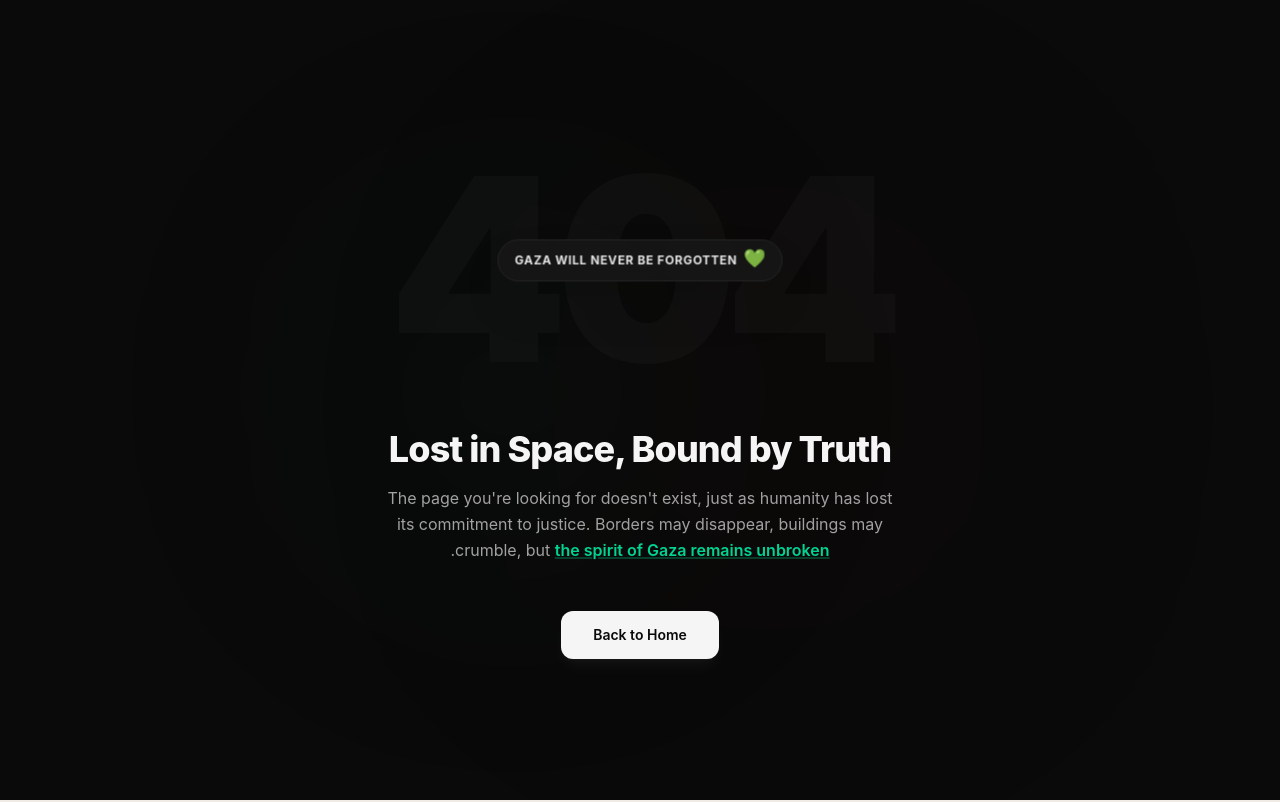
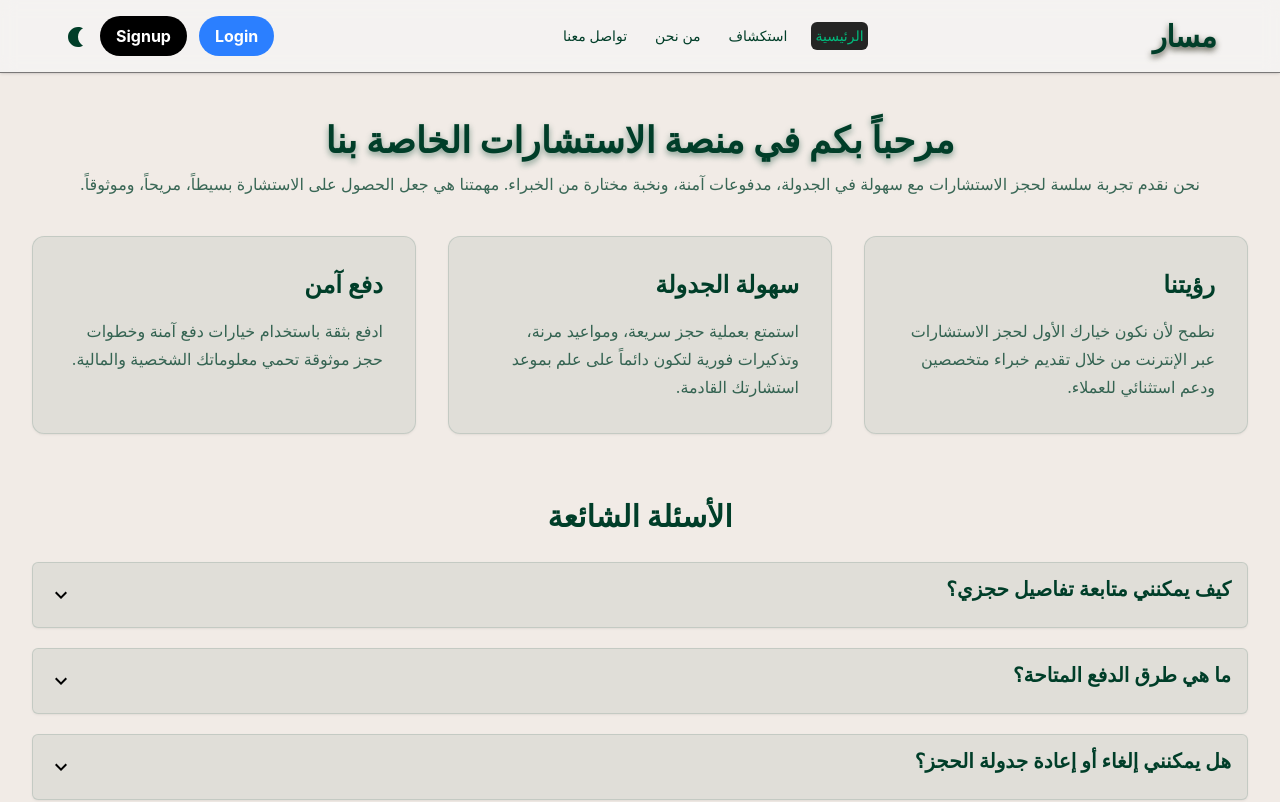
Before and after one commit to ahmedkasrawi/Booking_webapp, a React (Vite) app: page /about in a window 1280 px wide. Shown: the top 802 px of the page. Built offline with nearby package versions, Linux system fonts and the light colour scheme.

Commit message:
improve ui

```diff
--- a/src/App.jsx
+++ b/src/App.jsx
@@ -15,7 +15,8 @@ const BookingsPage = lazy(() => import("./pages/bookings/BookingsPage"));
 const ProviderBooking = lazy(() => import("./pages/provider/Provider.page"));
 // const ServiceDetails = lazy(() => import("./pages/ServicesPage/ServiceDetailsPage" ));
 const AdminPage = lazy(() => import("./admin/AdminPage"));
-const ContactPage = lazy(() => import("./pages/else/Contact"));
+const ContactPage = lazy(() => import("./pages/else/ContactPage"));
+const AboutPage = lazy(() => import("./pages/else/AboutPage"));
 
 // layout
 import MainLayout from "./pages/else/MainLayout";
@@ -43,6 +44,7 @@ function App() {
             <Route path="/experts/:id" element={<ExpertPage />} />
             <Route path="/explore" element={<ExplorePage />} />
             <Route path="/contact" element={<ContactPage />} />
+            <Route path="/about" element={<AboutPage />} />
 
             <Route element={<RouteProtect allowedRoles={["user"]} />}>
               <Route path="/bookings" element={<BookingsPage />} />
--- a/src/components/ScrollReveal.jsx
+++ b/src/components/ScrollReveal.jsx
@@ -10,7 +10,7 @@ const ScrollReveal = ({
     <motion.div
       initial={{ opacity: 0, y: yOffset }}
       whileInView={{ opacity: 1, y: 0 }}
-      viewport={{ once: true, margin: "-100px" }}
+      viewport={{ once: true, amount: 0.3 }}
       transition={{ duration: duration, delay: delay, ease: [0.215, 0.61, 0.355, 1] }}
     >
       {children}
--- a/src/components/navbar/Navbar.jsx
+++ b/src/components/navbar/Navbar.jsx
@@ -22,6 +22,7 @@ export default function Navbar() {
   const navItems = [
     { label: "الرئيسية", href: "/home" },
     { label: "استكشاف", href: "/explore" },
+    { label: " من نحن", href: "/about" },
     { label: "تواصل معنا", href: "/contact" },
     ...(user?.role === "admin" ? [{ label: "الأدمن", href: "/admin" }] : []),
     ...(user?.role === "user"
--- /dev/null
+++ b/src/pages/else/AboutPage.jsx
@@ -0,0 +1,133 @@
+import PageTransition from "../../components/animation/PageTransition";
+import Container from "../../components/Container";
+import Header from "../../components/Header";
+import Card from "./components/Card";
+import ScrollReveal from "../../components/ScrollReveal";
+import Accordion from "@mui/material/Accordion";
+import AccordionDetails from "@mui/material/AccordionDetails";
+import AccordionSummary from "@mui/material/AccordionSummary";
+import ExpandMoreIcon from "@mui/icons-material/ExpandMore";
+import { useState } from "react";
+
+export default function AboutPage() {
+  const [expanded, setExpanded] = useState(false);
+
+  const handelChange = (panel) => (event, isExpanded) => {
+    setExpanded(isExpanded ? panel : false);
+  };
+
+  return (
+    <PageTransition>
+      {/* تمت إضافة dir="rtl" هنا لضبط الاتجاه للغة العربية */}
+      <div className="pt-15 mb-25 mt-5 text-text-prg" dir="rtl">
+        <Container>
+          <Header
+            header={"مرحباً بكم في منصة الاستشارات الخاصة بنا"}
+            paragraph={
+              "نحن نقدم تجربة سلسة لحجز الاستشارات مع سهولة في الجدولة، مدفوعات آمنة، ونخبة مختارة من الخبراء. مهمتنا هي جعل الحصول على الاستشارة بسيطاً، مريحاً، وموثوقاً."
+            }
+            className="py-10"
+          />
+          <section className="grid gap-8 md:grid-cols-3 mb-16">
+            <Card
+              title={"رؤيتنا"}
+              paragraph={
+                "نطمح لأن نكون خيارك الأول لحجز الاستشارات عبر الإنترنت من خلال تقديم خبراء متخصصين ودعم استثنائي للعملاء."
+              }
+            />
+            <Card
+              title={"سهولة الجدولة"}
+              paragraph={
+                "استمتع بعملية حجز سريعة، ومواعيد مرنة، وتذكيرات فورية لتكون دائماً على علم بموعد استشارتك القادمة."
+              }
+            />
+            <Card
+              title={"دفع آمن"}
+              paragraph={
+                "ادفع بثقة باستخدام خيارات دفع آمنة وخطوات حجز موثوقة تحمي معلوماتك الشخصية والمالية."
+              }
+            />
+          </section>
+
+          <section className="">
+            <h2 className="text-3xl font-bold mb-7 text-center">
+              الأسئلة الشائعة
+            </h2>
+            <ScrollReveal>
+              {" "}
+              <Accordion
+                elevation={0}
+                disableGutters
+                expanded={expanded === "panel1"}
+                onChange={handelChange("panel1")}
+                className=" mb-5! border! border-text-main/12! rounded-md! bg-text-main/7! text-text-main! shadow-sm! shadow-text-black/5"
+              >
+                <AccordionSummary
+                  expandIcon={<ExpandMoreIcon className="text-text-black" />}
+                >
+                  <h3 className="text-xl font-semibold mb-3">
+                    كيف يمكنني متابعة تفاصيل حجزي؟
+                  </h3>
+                </AccordionSummary>
+                <AccordionDetails>
+                  <p className="leading-7 text-prg">
+                    بعد إتمام الحجز، ستتلقى رسالة تأكيد عبر البريد الإلكتروني
+                    تحتوي على تفاصيل الموعد ورابط الانضمام للجلسة الاستشارية
+                    الخاصة بك.
+                  </p>
+                </AccordionDetails>
+              </Accordion>
+            </ScrollReveal>
+            <ScrollReveal>
+              <Accordion
+                disableGutters
+                elevation={0}
+                className="mb-5! border! border-text-main/12! rounded-md! bg-text-main/7! text-text-main! shadow-sm! shadow-text-black/5"
+                expanded={expanded === "panel2"}
+                onChange={handelChange("panel2")}
+              >
+                <AccordionSummary
+                  expandIcon={<ExpandMoreIcon className="text-text-black" />}
+                >
+                  <h3 className="text-xl font-semibold mb-3">
+                    ما هي طرق الدفع المتاحة؟
+                  </h3>
+                </AccordionSummary>
+                <AccordionDetails>
+                  <p className="leading-7 text-prg">
+                    ندعم الدفع عبر البطاقات الائتمانية، بطاقات الخصم المباشر،
+                    وطرق الدفع المحلية حسب منطقتك الجغرافية.
+                  </p>
+                </AccordionDetails>
+              </Accordion>
+            </ScrollReveal>
+            <ScrollReveal>
+              <Accordion
+                disableGutters
+                elevation={0}
+                className=" border! border-text-main/12! rounded-md! bg-text-main/7! text-text-main! shadow-sm! shadow-text-black/5"
+                expanded={expanded === "panel3"}
+                onChange={handelChange("panel3")}
+              >
+                <AccordionSummary
+                  expandIcon={<ExpandMoreIcon className="text-text-black" />}
+                >
+                  <h3 className="text-xl font-semibold mb-3">
+                    هل يمكنني إلغاء أو إعادة جدولة الحجز؟
+                  </h3>
+                </AccordionSummary>
+                <AccordionDetails>
+                  <p className="leading-7 text-prg">
+                    نعم، يمكنك إلغاء أو إعادة جدولة موعدك خلال الفترة المحددة
+                    مسبقاً، طالما أن ذلك يتوافق مع سياسة الإلغاء والحجوزات
+                    الخاصة بنا.
+                  </p>
+                </AccordionDetails>
+              </Accordion>
+            </ScrollReveal>
+          </section>
+        </Container>
+      </div>
+    </PageTransition>
+  );
+}
--- a/src/pages/else/components/Card.jsx
+++ b/src/pages/else/components/Card.jsx
@@ -1,9 +1,12 @@
+import ScrollReveal from "../../../components/ScrollReveal";
 function Card({ title, paragraph, children }) {
   return (
-    <article className="group bg-text-white/15 border border-text-main/7 rounded-xl p-8 shadow-sm transition duration-400 hover:-translate-y-1 hover:shadow-lg shadow-text-black/5">
-      <h2 className="text-2xl font-semibold mb-4">{title}</h2>
-      <p className="text-prg leading-7">{paragraph}</p> {children}{" "}
-    </article>
+    <ScrollReveal >
+      <article className="group h-full  bg-text-main/7 border border-text-main/12 rounded-xl p-8 shadow-sm transition duration-400 hover:-translate-y-1 hover:shadow-lg shadow-text-black/5">
+        <h2 className="text-2xl font-semibold mb-4">{title}</h2>
+        <p className="text-prg leading-7">{paragraph}</p> {children}{" "}
+      </article>
+    </ScrollReveal>
   );
 }
 export default Card;
```
Also changed, not shown: src/pages/else/AskUs.jsx (deleted), src/pages/else/ContactPage.jsx (renamed from src/pages/else/Contact.jsx).
